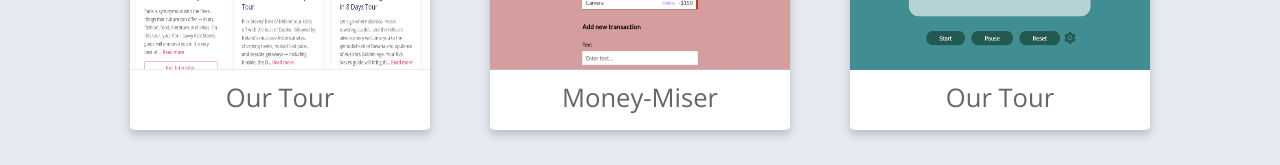
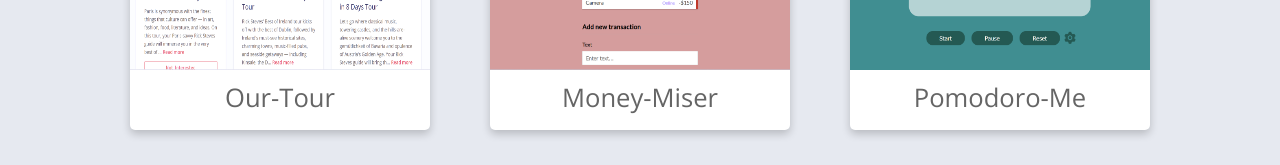
Before and after one commit to Shivangi020/React-Project, a React (Create React App) app: page / in a window 1280 px wide. Shown: the part 305-470 px from the top of the page. Built offline with nearby package versions, Linux system fonts and the light colour scheme.

Commit message:
correcting spelling

```diff
--- a/src/CardData.js
+++ b/src/CardData.js
@@ -4,7 +4,7 @@
 
 export const CardData = [
     {
-        title:'Our Tour',
+        title:'Our-Tour',
         link:'https://my-tour-list.netlify.app/',
         thumbnail :tourThumbnail
     },
@@ -14,7 +14,7 @@
         thumbnail :moneyMiserThumbnail
     },
     {
-        title:'Our Tour',
+        title:'Pomodoro-Me',
         link:'https://pomodoro-me.netlify.app/',
         thumbnail :pomodoro
     }
```
